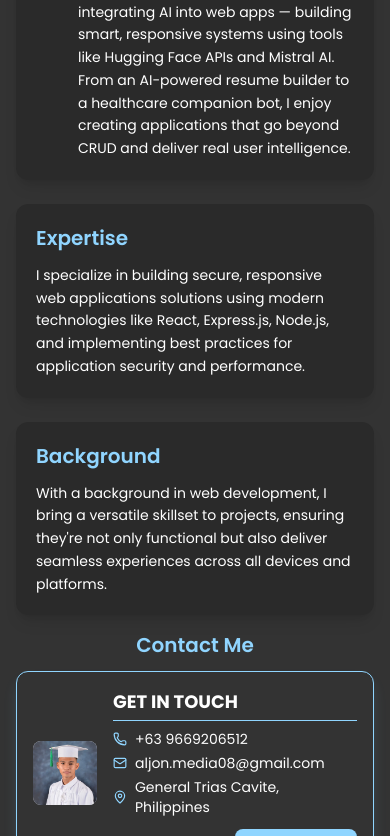
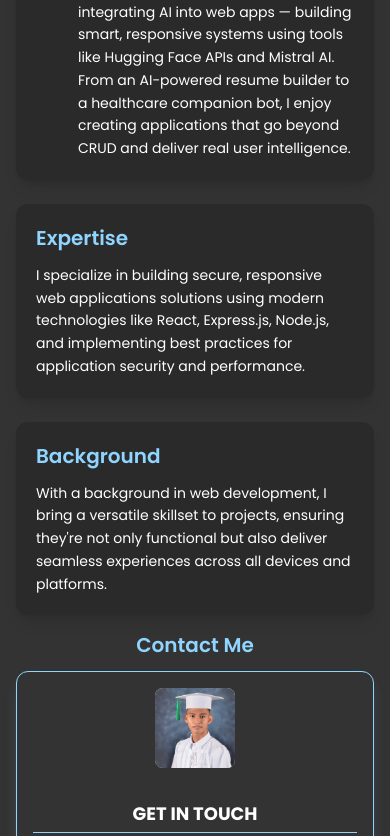
Before and after one commit to Aljon0/my-portfolio, a React (Vite) app: page / in a window 390 px wide. Shown: the part 1164-2000 px from the top of the page. Built offline with nearby package versions, Linux system fonts and the light colour scheme.

Commit message:
feat: update ParticlesBackground and About components for improved responsiveness and layout adjustments

```diff
--- a/src/components/ParticlesBackground.jsx
+++ b/src/components/ParticlesBackground.jsx
@@ -14,7 +14,7 @@ const ParticlesBackground = ({ show = true, theme = "dark" }) => {
           },
         },
         color: {
-          value: theme === "light" ? "#1E40AF" : "#90D5FF", // Changed to dark blue for light mode
+          value: theme === "light" ? "#1E40AF" : "#90D5FF", // Dark blue for light mode, light blue for dark mode
         },
         shape: {
           type: "circle",
@@ -34,11 +34,7 @@ const ParticlesBackground = ({ show = true, theme = "dark" }) => {
           },
         },
         line_linked: {
-          enable: true,
-          distance: 150,
-          color: theme === "light" ? "#1E40AF" : "#90D5FF", // Changed to dark blue for light mode
-          opacity: theme === "light" ? 0.3 : 0.4,
-          width: 1,
+          enable: false, // Disabled the connecting lines
         },
         move: {
           enable: true,
--- a/src/pages/About.jsx
+++ b/src/pages/About.jsx
@@ -1,8 +1,8 @@
 /* eslint-disable no-unused-vars */
+import { AnimatePresence, motion } from "framer-motion";
+import { Mail, MapPin, Phone, Send, X } from "lucide-react";
 import React, { useState } from "react";
 import { useTheme } from "../context/ThemeContext";
-import { Mail, MapPin, Phone, Send } from "lucide-react";
-import { AnimatePresence, motion } from "framer-motion";
 import ContactForm from "./ContactForm";
 
 const About = () => {
@@ -30,12 +30,6 @@ const About = () => {
     theme === "light"
       ? "shadow-lg shadow-blue-800/20"
       : "shadow-lg shadow-[#7ac1f0]/20";
-
-  // Contact form animation constraints
-  const formConstraints = {
-    maxWidth: "100%",
-    maxHeight: "fit-content"
-  };
 
   return (
     <section
@@ -82,7 +76,7 @@ const About = () => {
             </div>
           </div>
 
-          {/* Main Content Grid - Rearranged */}
+          {/* Main Content Grid - Rearranged with improved responsiveness */}
           <div className="grid grid-cols-1 lg:grid-cols-2 gap-4 lg:gap-8">
             {/* Left Side: Information Containers */}
             <div className="space-y-6">
@@ -111,7 +105,12 @@ const About = () => {
                         theme === "light" ? "text-gray-700" : "text-white"
                       } text-sm`}
                     >
-                      Recently, I've been focusing on integrating AI into web apps — building smart, responsive systems using tools like Hugging Face APIs and Mistral AI. From an AI-powered resume builder to a healthcare companion bot, I enjoy creating applications that go beyond CRUD and deliver real user intelligence.
+                      Recently, I've been focusing on integrating AI into web
+                      apps — building smart, responsive systems using tools like
+                      Hugging Face APIs and Mistral AI. From an AI-powered
+                      resume builder to a healthcare companion bot, I enjoy
+                      creating applications that go beyond CRUD and deliver real
+                      user intelligence.
                     </p>
                   </div>
                 </div>
@@ -178,36 +177,20 @@ const About = () => {
                 </h3>
 
                 <div className="flex-1 flex items-center">
-                  <motion.div
-                    layout
-                    className="w-full"
-                    animate={{
-                      width: contactExpanded ? "100%" : undefined,
-                      transition: { duration: 0.5 },
-                    }}
-                    style={contactExpanded ? { maxHeight: "600px", overflowY: "auto" } : {}}
-                  >
-                    <AnimatePresence mode="wait">
-                      {!contactExpanded ? (
-                        <motion.div
-                          key="business-card"
-                          layout
-                          initial={{ opacity: 1 }}
-                          exit={{
-                            opacity: 0,
-                            scale: 1.05,
-                            transition: { duration: 0.3 },
-                          }}
+                  <div className="w-full">
+                    <div
                       className={`w-full rounded-xl overflow-hidden transform transition-all duration-300 hover:scale-105 ${cardBgColor} border ${
-                            theme === "light" ? "border-blue-800" : "border-[#90D5FF]"
+                        theme === "light"
+                          ? "border-blue-800"
+                          : "border-[#90D5FF]"
                       } ${cardShadow}`}
                     >
-                          {/* Card Content - Horizontal layout */}
+                      {/* Card Content - Improved responsive layout */}
                       <div className="p-4">
-                            <div className="flex items-center gap-4">
+                        <div className="flex flex-col sm:flex-row items-center gap-4">
                           {/* Left side - Photo */}
-                              <div className="flex-shrink-0">
-                                <div className="w-16 h-16 md:w-20 md:h-20 rounded-lg overflow-hidden bg-gray-300">
+                          <div className="flex-shrink-0 w-full sm:w-auto flex justify-center sm:justify-start mb-4 sm:mb-0">
+                            <div className="w-20 h-20 md:w-24 md:h-24 rounded-lg overflow-hidden bg-gray-300">
                               <img
                                 src="/Aljon.webp"
                                 alt="Al-jon Santiago"
@@ -217,7 +200,7 @@ const About = () => {
                           </div>
 
                           {/* Right side - Details */}
-                              <div className="flex-1">
+                          <div className="flex-1 w-full text-center sm:text-left">
                             <h3
                               className={`text-lg font-bold mb-1 ${textColor}`}
                             >
@@ -225,13 +208,15 @@ const About = () => {
                             </h3>
                             <div
                               className={`h-px w-full ${
-                                    theme === "light" ? "bg-blue-800" : "bg-[#90D5FF]"
+                                theme === "light"
+                                  ? "bg-blue-800"
+                                  : "bg-[#90D5FF]"
                               } mb-2`}
                             ></div>
 
-                                {/* Contact Details */}
-                                <div className="space-y-1 text-sm">
-                                  <div className="flex items-center gap-2">
+                            {/* Contact Details - Improved for mobile */}
+                            <div className="space-y-2 text-sm">
+                              <div className="flex items-center justify-center sm:justify-start gap-2">
                                 <Phone
                                   size={14}
                                   className={
@@ -240,10 +225,12 @@ const About = () => {
                                       : "text-[#90D5FF]"
                                   }
                                 />
-                                    <p className={textColor}>+63 9669206512</p>
+                                <p className={`${textColor} break-all`}>
+                                  +63 9669206512
+                                </p>
                               </div>
 
-                                  <div className="flex items-center gap-2">
+                              <div className="flex items-center justify-center sm:justify-start gap-2">
                                 <Mail
                                   size={14}
                                   className={
@@ -252,10 +239,12 @@ const About = () => {
                                       : "text-[#90D5FF]"
                                   }
                                 />
-                                    <p className={textColor}>aljon.media08@gmail.com</p>
+                                <p className={`${textColor} break-all`}>
+                                  aljon.media08@gmail.com
+                                </p>
                               </div>
 
-                                  <div className="flex items-center gap-2">
+                              <div className="flex items-center justify-center sm:justify-start gap-2">
                                 <MapPin
                                   size={14}
                                   className={
@@ -264,54 +253,41 @@ const About = () => {
                                       : "text-[#90D5FF]"
                                   }
                                 />
-                                    <p className={textColor}>
+                                <p className={`${textColor} break-all`}>
                                   General Trias Cavite, Philippines
                                 </p>
                               </div>
                             </div>
 
                             {/* Contact Me Button */}
-                                <div className="mt-3 flex justify-end">
+                            <div className="mt-4 flex justify-center sm:justify-end">
                               <motion.button
                                 whileHover={{ scale: 1.05 }}
                                 whileTap={{ scale: 0.95 }}
                                 onClick={() => setContactExpanded(true)}
-                                    className={`px-3 py-1 ${
-                                      theme === "light" ? "bg-blue-800" : "bg-[#90D5FF]"
+                                className={`px-4 py-2 ${
+                                  theme === "light"
+                                    ? "bg-blue-800"
+                                    : "bg-[#90D5FF]"
                                 } text-white rounded-lg font-medium flex items-center justify-center text-sm cursor-pointer`}
                               >
-                                    <span className="flex items-center gap-1 relative z-10">
-                                      Contact Me <Send size={12} />
+                                <span className="flex items-center gap-2 relative z-10">
+                                  Contact Me <Send size={14} />
                                 </span>
                               </motion.button>
                             </div>
                           </div>
                         </div>
                       </div>
-                        </motion.div>
-                      ) : (
-                        <ContactForm
-                          contactExpanded={contactExpanded}
-                          setContactExpanded={setContactExpanded}
-                          formData={formData}
-                          setFormData={setFormData}
-                          status={status}
-                          setStatus={setStatus}
-                        />
-                      )}
-                    </AnimatePresence>
-                  </motion.div>
                     </div>
                   </div>
-
-              {/* Remote Opportunities removed from here since it's now the quote */}
+                </div>
+              </div>
 
               {/* Inspirational Quote - Using remote opportunities text */}
               <div
                 className={`p-5 rounded-xl shadow-lg border-t-2 ${
-                  theme === "light"
-                    ? "bg-white"
-                    : "bg-[#2a2a2a]"
+                  theme === "light" ? "bg-white" : "bg-[#2a2a2a]"
                 }`}
                 style={{ borderColor: accentColor }}
               >
@@ -321,7 +297,8 @@ const About = () => {
                       theme === "light" ? "text-gray-700" : "text-gray-300"
                     }`}
                   >
-                    "Currently open to <strong>remote opportunities</strong> — contract, freelance, or full-time."
+                    "Currently open to <strong>remote opportunities</strong> —
+                    contract, freelance, or full-time."
                   </p>
                 </blockquote>
               </div>
@@ -329,6 +306,75 @@ const About = () => {
           </div>
         </div>
       </div>
+
+      {/* Modal Background Overlay - Improved for mobile */}
+      <AnimatePresence>
+        {contactExpanded && (
+          <motion.div
+            initial={{ opacity: 0 }}
+            animate={{ opacity: 1 }}
+            exit={{ opacity: 0 }}
+            transition={{ duration: 0.3 }}
+            className="fixed inset-0 backdrop-blur-sm bg-opacity-50 z-40 flex items-center justify-center p-4"
+            onClick={() => setContactExpanded(false)}
+          >
+            {/* Contact Form Modal - Improved responsiveness */}
+            <motion.div
+              initial={{ y: "100%" }}
+              animate={{ y: 0 }}
+              exit={{ y: "100%" }}
+              transition={{ type: "spring", damping: 25, stiffness: 300 }}
+              className={`${
+                theme === "light" ? "bg-white" : "bg-[#2a2a2a]"
+              } w-full max-w-5xl rounded-xl max-h-[90vh] overflow-auto z-50`}
+              onClick={(e) => e.stopPropagation()}
+            >
+              {/* Handle/Dragbar */}
+              <div className="flex justify-center pt-2">
+                <div
+                  className={`w-12 h-1 rounded-full ${
+                    theme === "light" ? "bg-gray-300" : "bg-gray-600"
+                  }`}
+                ></div>
+              </div>
+
+              {/* Close Button - Better positioning */}
+              <div className="absolute top-3 right-3">
+                <motion.button
+                  whileHover={{ scale: 1.1 }}
+                  whileTap={{ scale: 0.9 }}
+                  onClick={() => setContactExpanded(false)}
+                  className={`p-2 rounded-full ${
+                    theme === "light"
+                      ? "bg-gray-200 hover:bg-gray-300"
+                      : "bg-gray-700 hover:bg-gray-600"
+                  }`}
+                  aria-label="Close contact form"
+                >
+                  <X
+                    size={20}
+                    className={
+                      theme === "light" ? "text-gray-700" : "text-gray-300"
+                    }
+                  />
+                </motion.button>
+              </div>
+
+              {/* Contact Form - Improved padding for mobile */}
+              <div className="p-4 sm:p-6 pt-6">
+                <ContactForm
+                  contactExpanded={contactExpanded}
+                  setContactExpanded={setContactExpanded}
+                  formData={formData}
+                  setFormData={setFormData}
+                  status={status}
+                  setStatus={setStatus}
+                />
+              </div>
+            </motion.div>
+          </motion.div>
+        )}
+      </AnimatePresence>
     </section>
   );
 };
--- a/src/pages/ContactForm.jsx
+++ b/src/pages/ContactForm.jsx
@@ -153,7 +153,7 @@ const ContactForm = ({
               <div className="flex flex-col items-center mb-3">
                 <div className="w-14 h-14 sm:w-16 sm:h-16 md:w-20 md:h-20 rounded-lg overflow-hidden mb-2 sm:mb-3">
                   <img
-                    src="/Aljon.jpg"
+                    src="/Aljon.webp"
                     alt="Al-jon Santiago"
                     className="w-full h-full object-cover"
                   />
```
Lines whose indentation alone changed are shown as unchanged.
